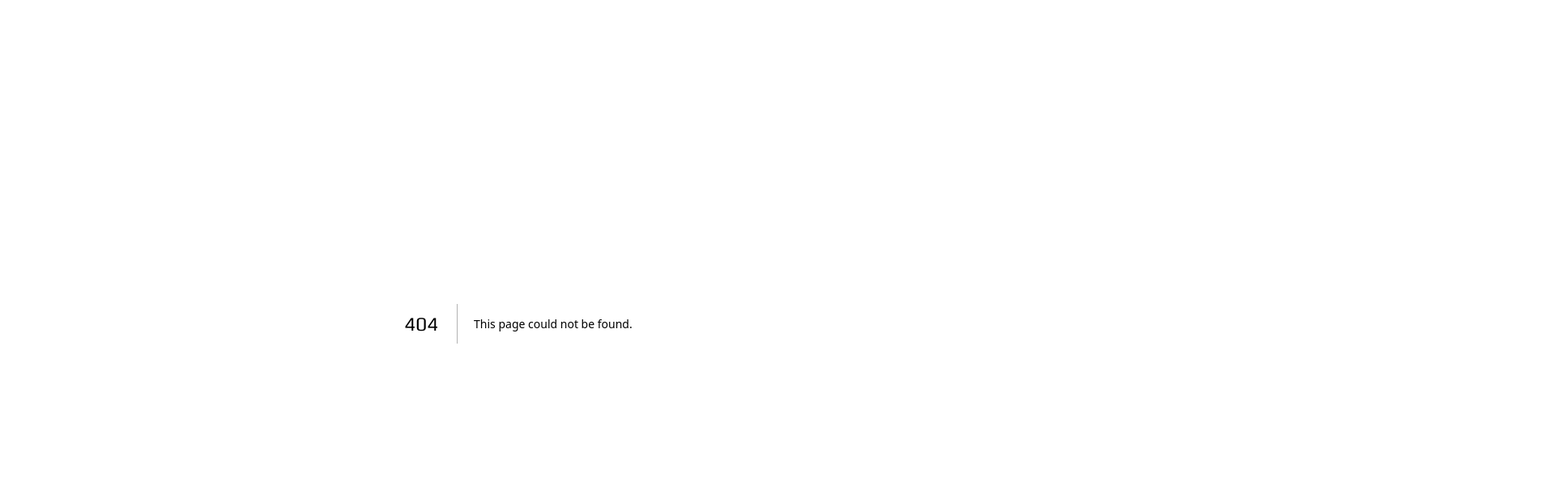
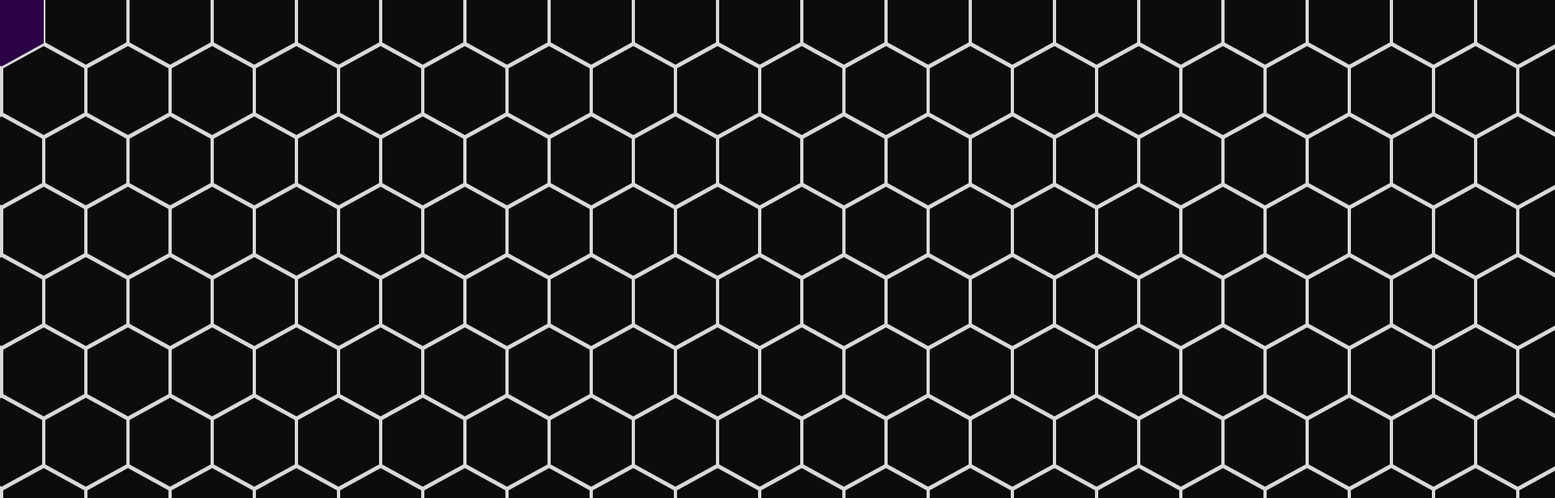
Before and after one commit to Stahelski/PortfolioPage, a Next.js app: page /newFrontPage in a window 1280 px wide. Before the commit this address had no page. Shown: the top 616 px of the page at 81% size, 1920 px wide, since content can reach past the window. Built offline with nearby package versions, Linux system fonts and the light colour scheme.

Commit message:
Test page

```diff
--- a/src/app/OnePagersMyArt/MikaPikazo/page.jsx
+++ b/src/app/OnePagersMyArt/MikaPikazo/page.jsx
@@ -1,3 +1,8 @@
+// Sideway scroll
+// Pseudocode
+// detect scroll or arrow down
+// smooth motion on x axis
+
 import React from "react";
 
 export default function MikaPikazoPage() {
--- a/src/app/aboutPage/page.jsx
+++ b/src/app/aboutPage/page.jsx
@@ -1,6 +1,7 @@
 "use client";
 
 import React, { useState, useEffect } from "react";
+import Link from "next/link";
 import {
   ArrowRight,
   Github,
@@ -212,7 +213,7 @@ export default function NewAboutMePage() {
                   <Github className="w-4 h-4 text-gray-600 group-hover:text-amber-700" />
                 </a>
                 <a
-                  href="/testPage"
+                  href="/newFrontPage"
                   className="w-10 h-10 bg-white/60 rounded-full flex items-center justify-center border border-amber-200 hover:bg-white/80 hover:border-blue-400 transition-colors group shadow-sm"
                 >
                   <Linkedin className="w-4 h-4 text-gray-600 group-hover:text-blue-600" />
--- /dev/null
+++ b/src/app/newFrontPage/honeyComb.css
@@ -0,0 +1,30 @@
+@import "tailwindcss";
+
+.container {
+  position: relative;
+  height: 100vh;
+}
+.row {
+  display: inline-flex;
+  margin-top: -32px;
+  margin-left: -50px;
+}
+.row:nth-child(even) {
+  margin-left: 2px;
+}
+
+.row .box {
+  position: relative;
+  width: 100px;
+  height: 110px;
+  background: #0c0c0c;
+  margin: 2px;
+  transition: ease-out 1.45s;
+  clip-path: polygon(50% 0%, 100% 25%, 100% 75%, 50% 100%, 0% 75%, 0% 25%);
+}
+
+.row .box:hover {
+  transition: ease-in 0.12s;
+  transform: scale(1.04);
+  background: #2c0247;
+}
--- /dev/null
+++ b/src/app/newFrontPage/page.jsx
@@ -0,0 +1,29 @@
+"use client";
+
+import React from "react";
+import honeyComb from "./honeyComb.css";
+
+export default function honeyCombBackground() {
+  const rows = [];
+
+  for (let i = 0; i < 21; i++) {
+    const boxes = [];
+
+    for (let j = 0; j < 29; j++) {
+      boxes.push(<div key={j} className="box"></div>);
+    }
+
+    rows.push(
+      <div key={i} className={`row ${i % 2 === 1 ? "offset" : ""}`}>
+        {boxes}
+      </div>
+    );
+  }
+
+  return <div className="container">{rows}</div>;
+}
+
+// Psudo
+// lag en bakgrunnd med Honey comb pattern med hover func
+// lag en lerret med vertikale linjer, og horisontale linjer
+//
```
